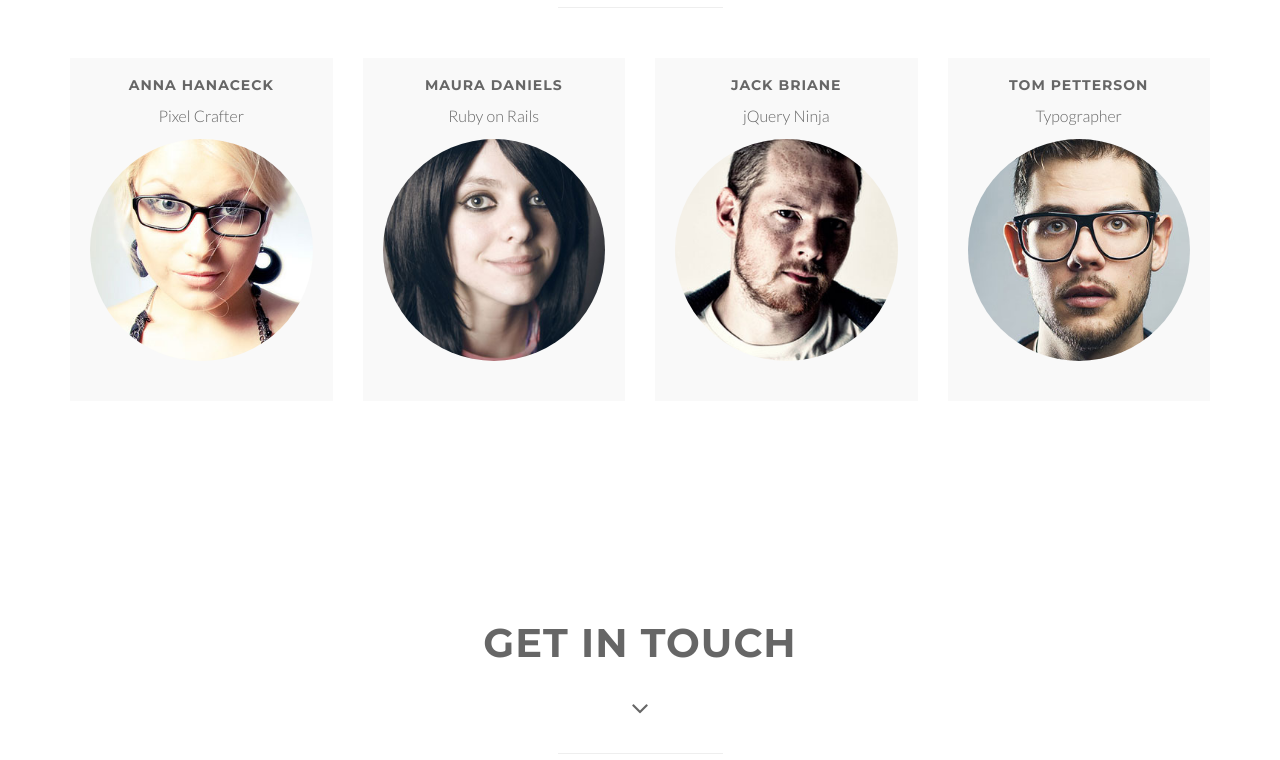
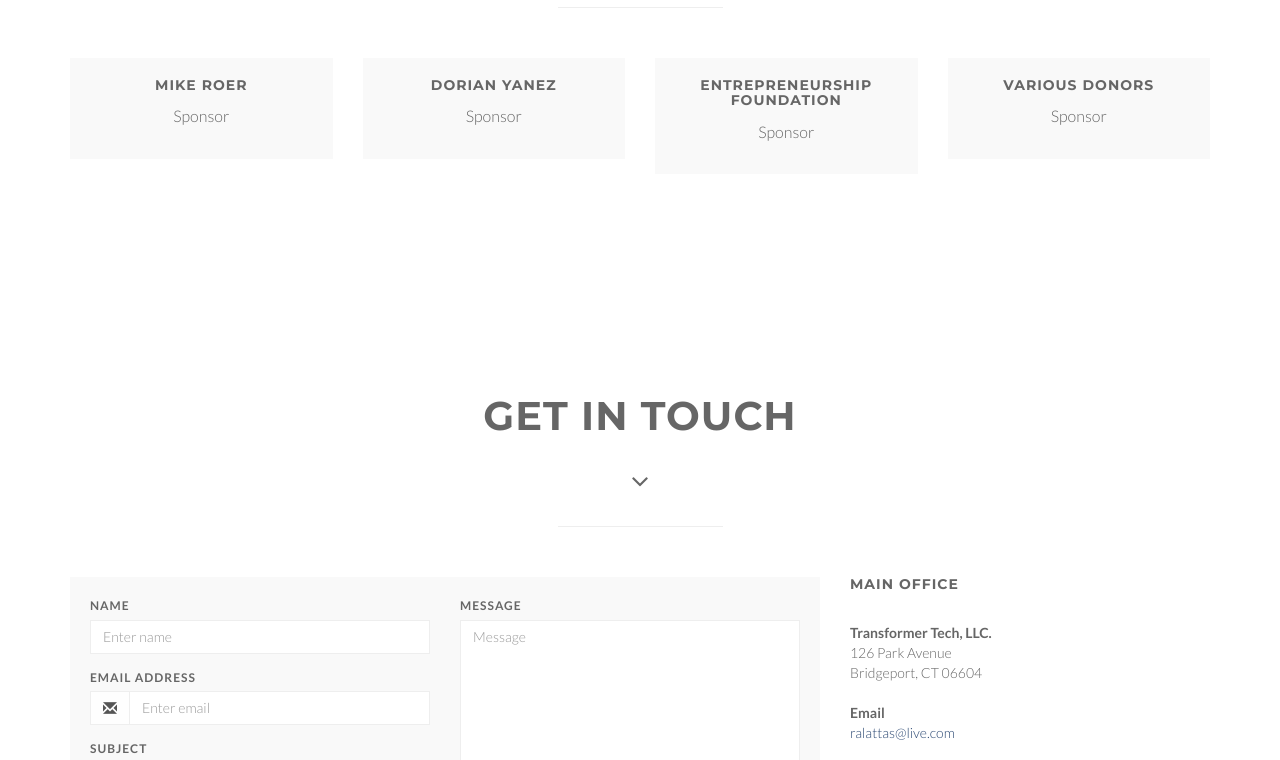
Before and after one commit to ReemAlattas/postuino-landing-page, a plain HTML site: page index.html in a window 1280 px wide. Shown: the part 1800-2560 px from the top of the page. Drawn offline with Linux system fonts and the light colour scheme.

Commit message:
add sponsors

```diff
--- a/index.html
+++ b/index.html
@@ -188,10 +188,10 @@
 				<div class="wow bounceInUp" data-wow-delay="0.2s">
                 <div class="team boxed-grey">
                     <div class="inner">
-						<h5>Anna Hanaceck</h5>
-                        <p class="subtitle">Pixel Crafter</p>
-                        <div class="avatar"><img src="img/team/1.jpg" alt="" class="img-responsive img-circle" /></div>
-                    </div>
+						<h5>Mike Roer</h5>
+                        <p class="subtitle">Sponsor</p>
+                        <!--<div class="avatar"><img src="img/team/1.jpg" alt="" class="img-responsive img-circle" /></div>
+                  -->  </div>
                 </div>
 				</div>
             </div>
@@ -199,10 +199,10 @@
 				<div class="wow bounceInUp" data-wow-delay="0.5s">
                 <div class="team boxed-grey">
                     <div class="inner">
-						<h5>Maura Daniels</h5>
-                        <p class="subtitle">Ruby on Rails</p>
-                        <div class="avatar"><img src="img/team/2.jpg" alt="" class="img-responsive img-circle" /></div>
-
+						<h5>Dorian Yanez</h5>
+                        <p class="subtitle">Sponsor</p>
+                        <!--<div class="avatar"><img src="img/team/2.jpg" alt="" class="img-responsive img-circle" /></div>
+                      -->
                     </div>
                 </div>
 				</div>
@@ -211,10 +211,10 @@
 				<div class="wow bounceInUp" data-wow-delay="0.8s">
                 <div class="team boxed-grey">
                     <div class="inner">
-						<h5>Jack Briane</h5>
-                        <p class="subtitle">jQuery Ninja</p>
-                        <div class="avatar"><img src="img/team/3.jpg" alt="" class="img-responsive img-circle" /></div>
-
+						<h5>Entrepreneurship Foundation</h5>
+                        <p class="subtitle">Sponsor</p>
+                        <!--<div class="avatar"><img src="img/team/3.jpg" alt="" class="img-responsive img-circle" /></div>
+                      -->
                     </div>
                 </div>
 				</div>
@@ -223,10 +223,10 @@
 				<div class="wow bounceInUp" data-wow-delay="1s">
                 <div class="team boxed-grey">
                     <div class="inner">
-						<h5>Tom Petterson</h5>
-                        <p class="subtitle">Typographer</p>
-                        <div class="avatar"><img src="img/team/4.jpg" alt="" class="img-responsive img-circle" /></div>
-
+						<h5>Various Donors</h5>
+                        <p class="subtitle">Sponsor</p>
+                        <!-- <div class="avatar"><img src="img/team/4.jpg" alt="" class="img-responsive img-circle" /></div>
+                      -->
                     </div>
                 </div>
 				</div>
```
